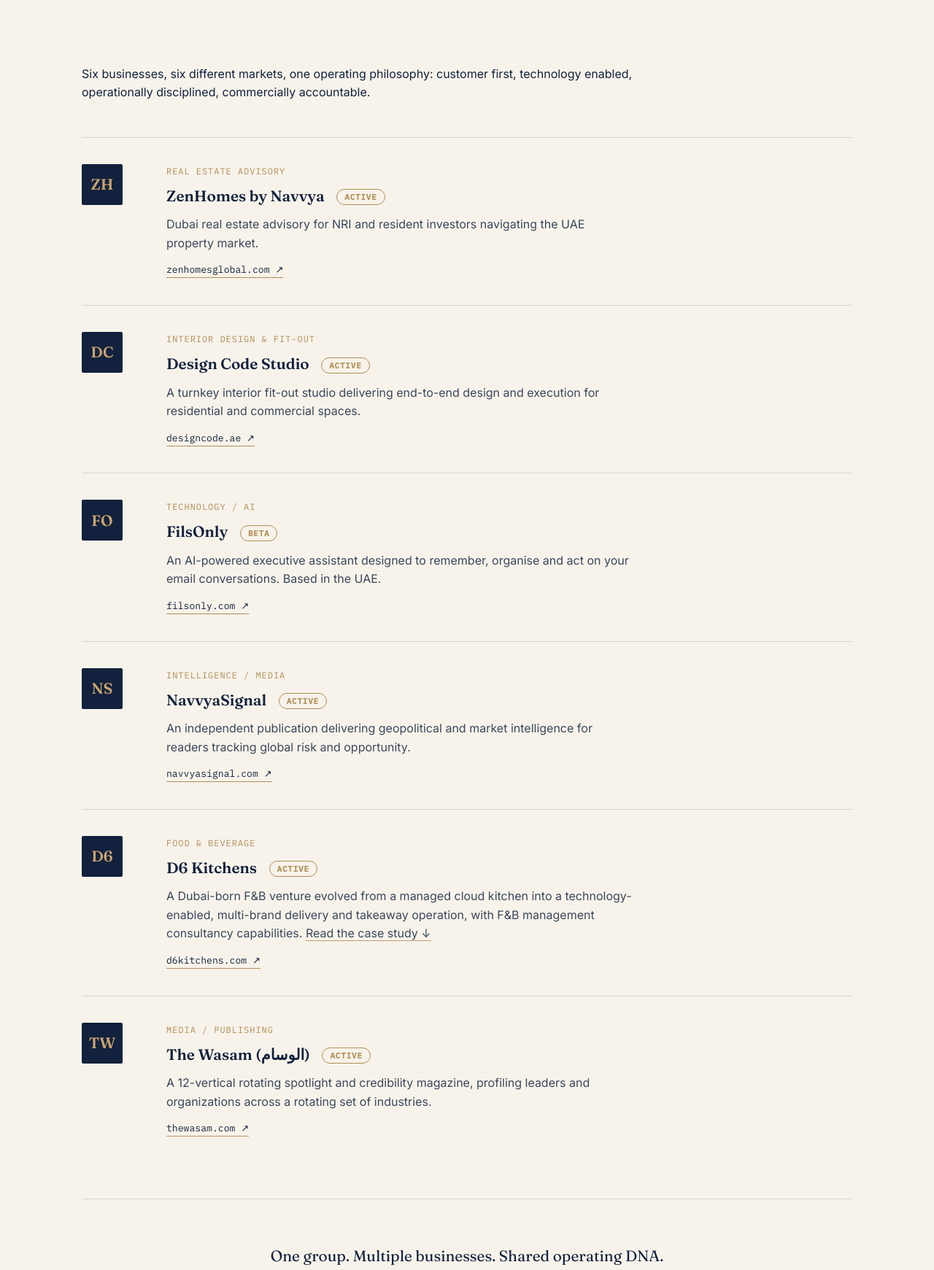
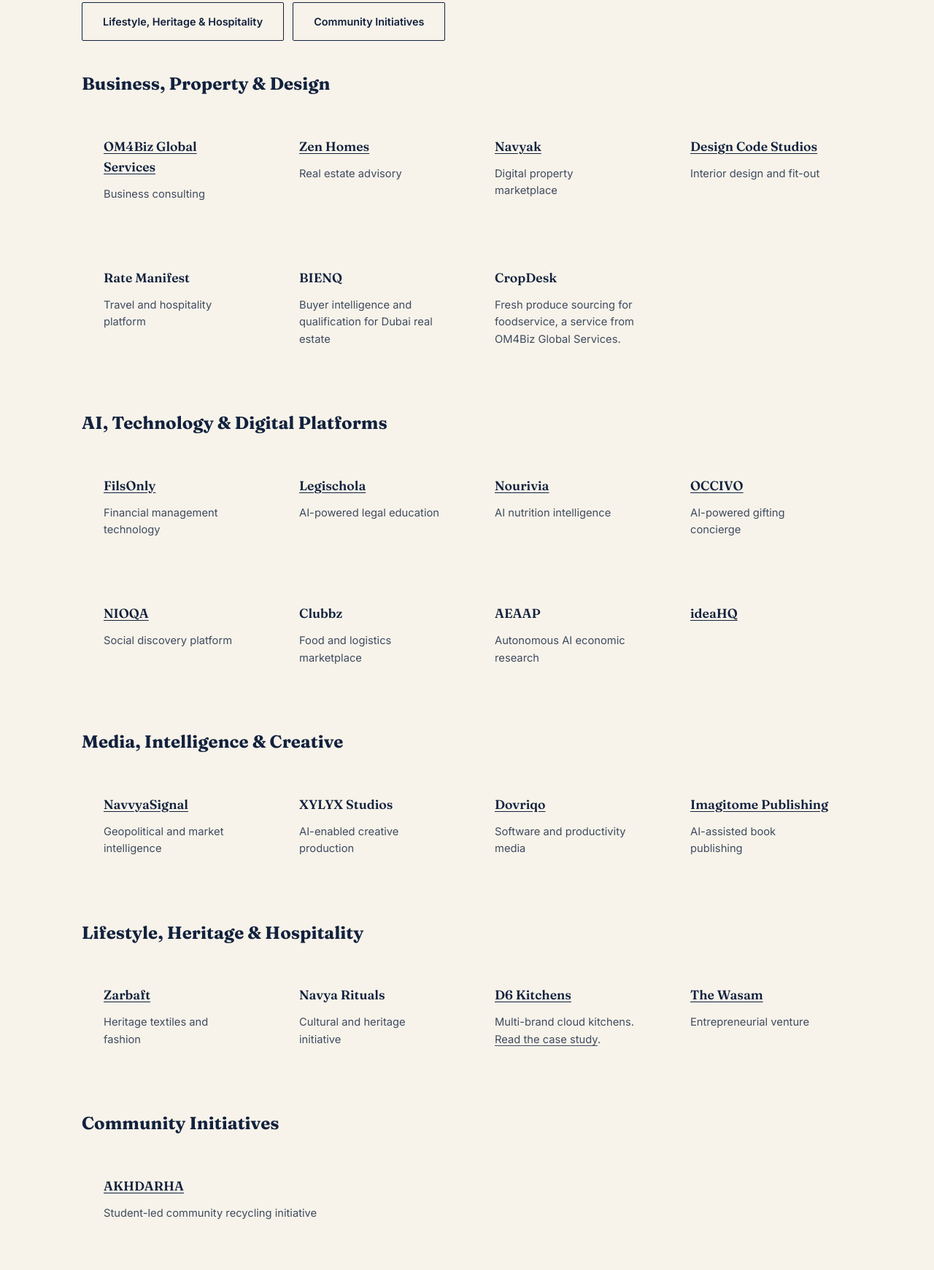
Before and after one commit to XyLyX/om4biz-website, a plain HTML site: page ventures/index.html in a window 1280 px wide. Shown: the part 591-2332 px from the top of the page at 73% size. Drawn offline with Linux system fonts and the light colour scheme.

Commit message:
Refresh the OM4Biz portfolio and homepage

```diff
--- a/ventures/index.html
+++ b/ventures/index.html
@@ -4,11 +4,11 @@
 <meta charset="UTF-8">
 <meta name="viewport" content="width=device-width, initial-scale=1.0">
 <title>Our Ventures | OM4Biz Portfolio</title>
-<meta name="description" content="Six businesses across real estate, interiors, technology, media, F&B and publishing — built, operated or developed through the OM4Biz platform.">
+<meta name="description" content="The portfolio includes operating businesses, emerging platforms and research initiatives at different stages of development.">
 <link rel="canonical" href="https://www.om4biz.com/ventures/">
 <link rel="alternate" type="application/rss+xml" title="OM4Biz Insights" href="https://www.om4biz.com/feed.xml">
 <meta property="og:title" content="Our Ventures | OM4Biz Portfolio">
-<meta property="og:description" content="ZenHomes, Design Code, FilsOnly, NavvyaSignal, D6 Kitchens and The Wasam — six businesses, one operating philosophy.">
+<meta property="og:description" content="The portfolio includes operating businesses, emerging platforms and research initiatives at different stages of development.">
 <meta property="og:image" content="https://www.om4biz.com/og-image.png">
 <meta property="og:type" content="website">
 <meta property="og:url" content="https://www.om4biz.com/ventures/">
@@ -17,6 +17,14 @@
 <link rel="preconnect" href="https://fonts.gstatic.com" crossorigin>
 <link href="https://fonts.googleapis.com/css2?family=Fraunces:opsz,wght@9..144,400;9..144,500;9..144,600;9..144,700&family=Inter:wght@400;500;600&family=IBM+Plex+Mono:wght@400;500&display=swap" rel="stylesheet">
 <link rel="stylesheet" href="/assets/style.css">
+<style>
+.portfolio-nav { display: flex; flex-wrap: wrap; gap: 12px; margin-bottom: 40px; }
+.portfolio-nav .btn { white-space: normal; }
+.portfolio-group + .portfolio-group { margin-top: 48px; }
+.portfolio-group h2, #case-d6 { scroll-margin-top: 120px; }
+.portfolio-grid { display: grid; grid-template-columns: repeat(auto-fit, minmax(min(240px, 100%), 1fr)); gap: 16px; list-style: none; padding: 0; margin: 16px 0 0; }
+.portfolio-grid h3 a, .portfolio-grid p a { text-decoration: underline; text-underline-offset: 0.18em; }
+</style>
 <script type="application/ld+json">
 {"@context":"https://schema.org","@type":"BreadcrumbList","itemListElement":[{"@type":"ListItem","position":1,"name":"Home","item":"https://www.om4biz.com/"},{"@type":"ListItem","position":2,"name":"Ventures","item":"https://www.om4biz.com/ventures/"}]}
 </script>
@@ -44,80 +52,144 @@
 <section class="page-hero">
   <div class="wrap">
     <span class="mono">OM4Biz Portfolio</span>
-    <h1>Businesses built, operated or developed through the OM4Biz platform.</h1>
-    <p class="lead">OM4Biz is not simply a holding company. It's an operating platform through which we build, develop and manage businesses across different markets and sectors — at different stages of maturity, ownership and commercial scale.</p>
+    <h1>Our portfolio</h1>
+    <p class="lead">The portfolio includes operating businesses, emerging platforms and research initiatives at different stages of development.</p>
   </div>
 </section>
 
 <section>
   <div class="wrap">
-    <p class="portfolio-note reveal">Six businesses, six different markets, one operating philosophy: customer first, technology enabled, operationally disciplined, commercially accountable.</p>
+    <nav class="portfolio-nav" aria-label="Portfolio categories">
+      <a class="btn btn-outline" href="#business-property-design">Business, Property &amp; Design</a>
+      <a class="btn btn-outline" href="#ai-technology-digital-platforms">AI, Technology &amp; Digital Platforms</a>
+      <a class="btn btn-outline" href="#media-intelligence-creative">Media, Intelligence &amp; Creative</a>
+      <a class="btn btn-outline" href="#lifestyle-heritage-hospitality">Lifestyle, Heritage &amp; Hospitality</a>
+      <a class="btn btn-outline" href="#community-initiatives">Community Initiatives</a>
+    </nav>
 
-    <div class="venture reveal">
-      <div class="venture-mark">ZH</div>
-      <div>
-        <span class="mono sector">Real Estate Advisory</span>
-        <h3>ZenHomes by Navvya <span class="status">Active</span></h3>
-        <p>Dubai real estate advisory for NRI and resident investors navigating the UAE property market.</p>
-        <a class="ext" href="https://zenhomesglobal.com" target="_blank" rel="noopener">zenhomesglobal.com ↗</a>
-      </div>
+    <div class="portfolio-group" aria-labelledby="business-property-design">
+      <h2 id="business-property-design">Business, Property &amp; Design</h2>
+      <ul class="portfolio-grid">
+        <li class="service-card">
+          <h3><a href="/what-we-do/">OM4Biz Global Services</a></h3>
+          <p>Business consulting</p>
+        </li>
+        <li class="service-card">
+          <h3><a href="https://zenhomesglobal.com">Zen Homes</a></h3>
+          <p>Real estate advisory</p>
+        </li>
+        <li class="service-card">
+          <h3><a href="https://navyak.app">Navyak</a></h3>
+          <p>Digital property marketplace</p>
+        </li>
+        <li class="service-card">
+          <h3><a href="https://designcode.ae">Design Code Studios</a></h3>
+          <p>Interior design and fit-out</p>
+        </li>
+        <li class="service-card">
+          <h3>Rate Manifest</h3>
+          <p>Travel and hospitality platform</p>
+        </li>
+        <li class="service-card">
+          <h3>BIENQ</h3>
+          <p>Buyer intelligence and qualification for Dubai real estate</p>
+        </li>
+        <li class="service-card">
+          <h3>CropDesk</h3>
+          <p>Fresh produce sourcing for foodservice, a service from OM4Biz Global Services.</p>
+        </li>
+      </ul>
     </div>
 
-    <div class="venture reveal">
-      <div class="venture-mark">DC</div>
-      <div>
-        <span class="mono sector">Interior Design & Fit-Out</span>
-        <h3>Design Code Studio <span class="status">Active</span></h3>
-        <p>A turnkey interior fit-out studio delivering end-to-end design and execution for residential and commercial spaces.</p>
-        <a class="ext" href="https://designcode.ae" target="_blank" rel="noopener">designcode.ae ↗</a>
-      </div>
+    <div class="portfolio-group" aria-labelledby="ai-technology-digital-platforms">
+      <h2 id="ai-technology-digital-platforms">AI, Technology &amp; Digital Platforms</h2>
+      <ul class="portfolio-grid">
+        <li class="service-card">
+          <h3><a href="https://www.filsonly.com">FilsOnly</a></h3>
+          <p>Financial management technology</p>
+        </li>
+        <li class="service-card">
+          <h3><a href="https://legischola.com">Legischola</a></h3>
+          <p>AI-powered legal education</p>
+        </li>
+        <li class="service-card">
+          <h3><a href="https://nourivia.app">Nourivia</a></h3>
+          <p>AI nutrition intelligence</p>
+        </li>
+        <li class="service-card">
+          <h3><a href="https://occivo.com">OCCIVO</a></h3>
+          <p>AI-powered gifting concierge</p>
+        </li>
+        <li class="service-card">
+          <h3><a href="https://nioqa.app">NIOQA</a></h3>
+          <p>Social discovery platform</p>
+        </li>
+        <li class="service-card">
+          <h3>Clubbz</h3>
+          <p>Food and logistics marketplace</p>
+        </li>
+        <li class="service-card">
+          <h3>AEAAP</h3>
+          <p>Autonomous AI economic research</p>
+        </li>
+        <li class="service-card">
+          <h3><a href="https://ideahq.io">ideaHQ</a></h3>
+        </li>
+      </ul>
     </div>
 
-    <div class="venture reveal">
-      <div class="venture-mark">FO</div>
-      <div>
-        <span class="mono sector">Technology / AI</span>
-        <h3>FilsOnly <span class="status">Beta</span></h3>
-        <p>An AI-powered executive assistant designed to remember, organise and act on your email conversations. Based in the UAE.</p>
-        <a class="ext" href="https://www.filsonly.com" target="_blank" rel="noopener">filsonly.com ↗</a>
-      </div>
+    <div class="portfolio-group" aria-labelledby="media-intelligence-creative">
+      <h2 id="media-intelligence-creative">Media, Intelligence &amp; Creative</h2>
+      <ul class="portfolio-grid">
+        <li class="service-card">
+          <h3><a href="https://navvyasignal.com">NavvyaSignal</a></h3>
+          <p>Geopolitical and market intelligence</p>
+        </li>
+        <li class="service-card">
+          <h3>XYLYX Studios</h3>
+          <p>AI-enabled creative production</p>
+        </li>
+        <li class="service-card">
+          <h3><a href="https://dovriqo.com">Dovriqo</a></h3>
+          <p>Software and productivity media</p>
+        </li>
+        <li class="service-card">
+          <h3><a href="https://imagitome.com">Imagitome Publishing</a></h3>
+          <p>AI-assisted book publishing</p>
+        </li>
+      </ul>
     </div>
 
-    <div class="venture reveal">
-      <div class="venture-mark">NS</div>
-      <div>
-        <span class="mono sector">Intelligence / Media</span>
-        <h3>NavvyaSignal <span class="status">Active</span></h3>
-        <p>An independent publication delivering geopolitical and market intelligence for readers tracking global risk and opportunity.</p>
-        <a class="ext" href="https://navvyasignal.com" target="_blank" rel="noopener">navvyasignal.com ↗</a>
-      </div>
+    <div class="portfolio-group" aria-labelledby="lifestyle-heritage-hospitality">
+      <h2 id="lifestyle-heritage-hospitality">Lifestyle, Heritage &amp; Hospitality</h2>
+      <ul class="portfolio-grid">
+        <li class="service-card">
+          <h3><a href="https://zarbaft.art">Zarbaft</a></h3>
+          <p>Heritage textiles and fashion</p>
+        </li>
+        <li class="service-card">
+          <h3>Navya Rituals</h3>
+          <p>Cultural and heritage initiative</p>
+        </li>
+        <li class="service-card">
+          <h3><a href="https://d6kitchens.com">D6 Kitchens</a></h3>
+          <p>Multi-brand cloud kitchens. <a href="#case-d6">Read the case study</a>.</p>
+        </li>
+        <li class="service-card">
+          <h3><a href="https://thewasam.com">The Wasam</a></h3>
+          <p>Entrepreneurial venture</p>
+        </li>
+      </ul>
     </div>
 
-    <div class="venture reveal">
-      <div class="venture-mark">D6</div>
-      <div>
-        <span class="mono sector">Food & Beverage</span>
-        <h3>D6 Kitchens <span class="status">Active</span></h3>
-        <p>A Dubai-born F&B venture evolved from a managed cloud kitchen into a technology-enabled, multi-brand delivery and takeaway operation, with F&B management consultancy capabilities. <a href="#case-d6" style="border-bottom:1px solid var(--gold);text-decoration:none;">Read the case study ↓</a></p>
-        <a class="ext" href="https://d6kitchens.com" target="_blank" rel="noopener">d6kitchens.com ↗</a>
-      </div>
-    </div>
-
-    <div class="venture reveal">
-      <div class="venture-mark">TW</div>
-      <div>
-        <span class="mono sector">Media / Publishing</span>
-        <h3>The Wasam (الوسام) <span class="status">Active</span></h3>
-        <p>A 12-vertical rotating spotlight and credibility magazine, profiling leaders and organizations across a rotating set of industries.</p>
-        <a class="ext" href="https://thewasam.com" target="_blank" rel="noopener">thewasam.com ↗</a>
-      </div>
-    </div>
-
-    <div class="venture-close reveal">
-      <p class="big">One group. Multiple businesses. Shared operating DNA.</p>
-      <div class="tag-cloud">
-        <span>Customer first</span><span>Technology enabled</span><span>Operationally disciplined</span><span>Commercially accountable</span>
-      </div>
+    <div class="portfolio-group" aria-labelledby="community-initiatives">
+      <h2 id="community-initiatives">Community Initiatives</h2>
+      <ul class="portfolio-grid">
+        <li class="service-card">
+          <h3><a href="https://akhdarha.com">AKHDARHA</a></h3>
+          <p>Student-led community recycling initiative</p>
+        </li>
+      </ul>
     </div>
 
     <div class="section-head reveal" style="margin-top:96px;">
@@ -138,7 +210,7 @@
 
     <div class="case-study reveal">
       <span class="mono">In focus</span>
-      <h3>ZenHomes by Navvya</h3>
+      <h3>Zen Homes</h3>
       <div class="case-grid">
         <div><span class="lbl">Focus</span><p>Dubai real estate advisory built specifically for NRI and resident investors who need to navigate the UAE market with confidence.</p></div>
         <div><span class="lbl">Approach</span><p>A dedicated advisory platform, rather than a generalist brokerage — built on the same customer-experience discipline OM4Biz applies across its portfolio.</p></div>
@@ -148,7 +220,7 @@
 
     <div class="case-study reveal">
       <span class="mono">In focus</span>
-      <h3>Design Code Studio</h3>
+      <h3>Design Code Studios</h3>
       <div class="case-grid">
         <div><span class="lbl">Focus</span><p>Turnkey interior fit-out for residential, commercial and hospitality spaces, from design through execution.</p></div>
         <div><span class="lbl">Approach</span><p>One studio accountable for the full process — design and build under a single operating team, rather than handed off between separate vendors.</p></div>
@@ -194,7 +266,7 @@
         <h4>Ventures</h4>
         <ul>
           <li><a href="https://zenhomesglobal.com" target="_blank" rel="noopener">ZenHomes</a></li>
-          <li><a href="https://designcode.ae" target="_blank" rel="noopener">Design Code Studio</a></li>
+          <li><a href="https://designcode.ae" target="_blank" rel="noopener">Design Code Studios</a></li>
           <li><a href="https://d6kitchens.com" target="_blank" rel="noopener">D6 Kitchens</a></li>
           <li><a href="https://navvyasignal.com" target="_blank" rel="noopener">NavvyaSignal</a></li>
           <li><a href="https://thewasam.com" target="_blank" rel="noopener">The Wasam</a></li>
```
Also changed, not shown: about/index.html (+2 -2 lines), index.html (+8 -7 lines).
